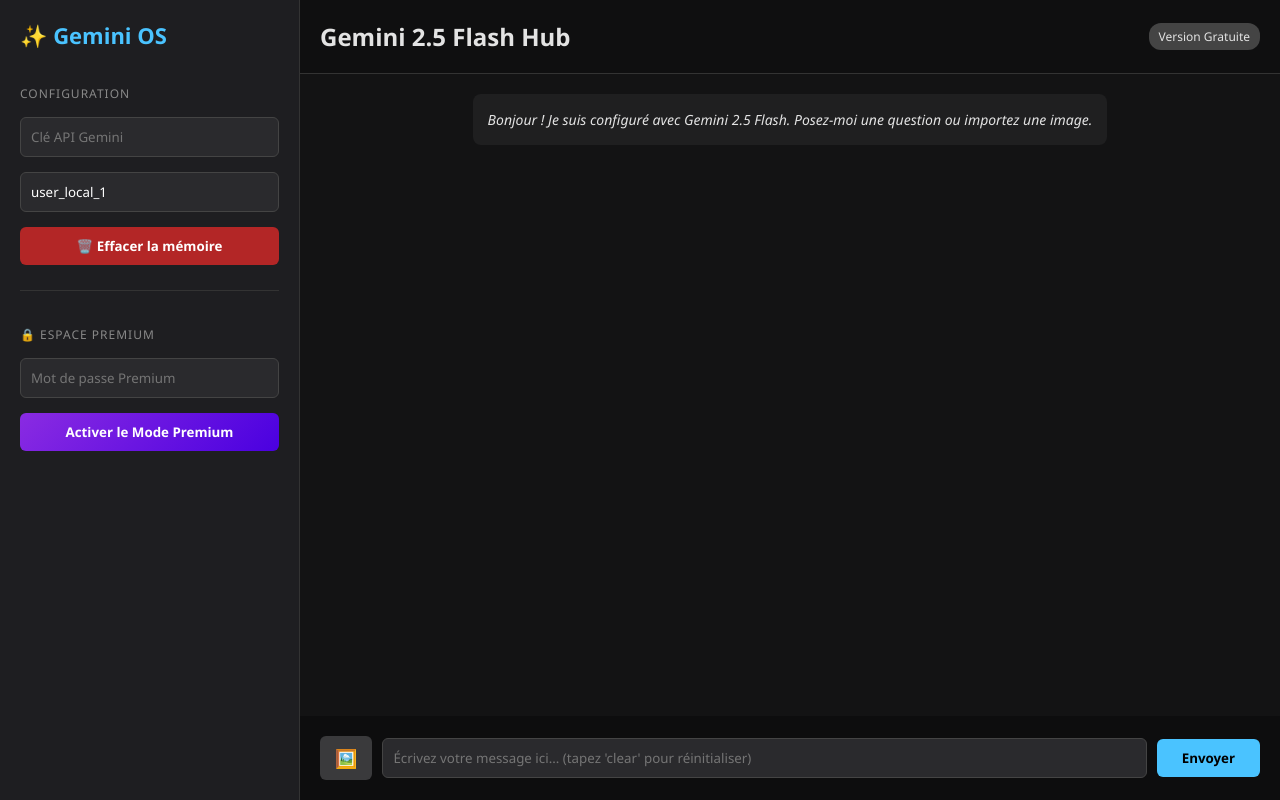
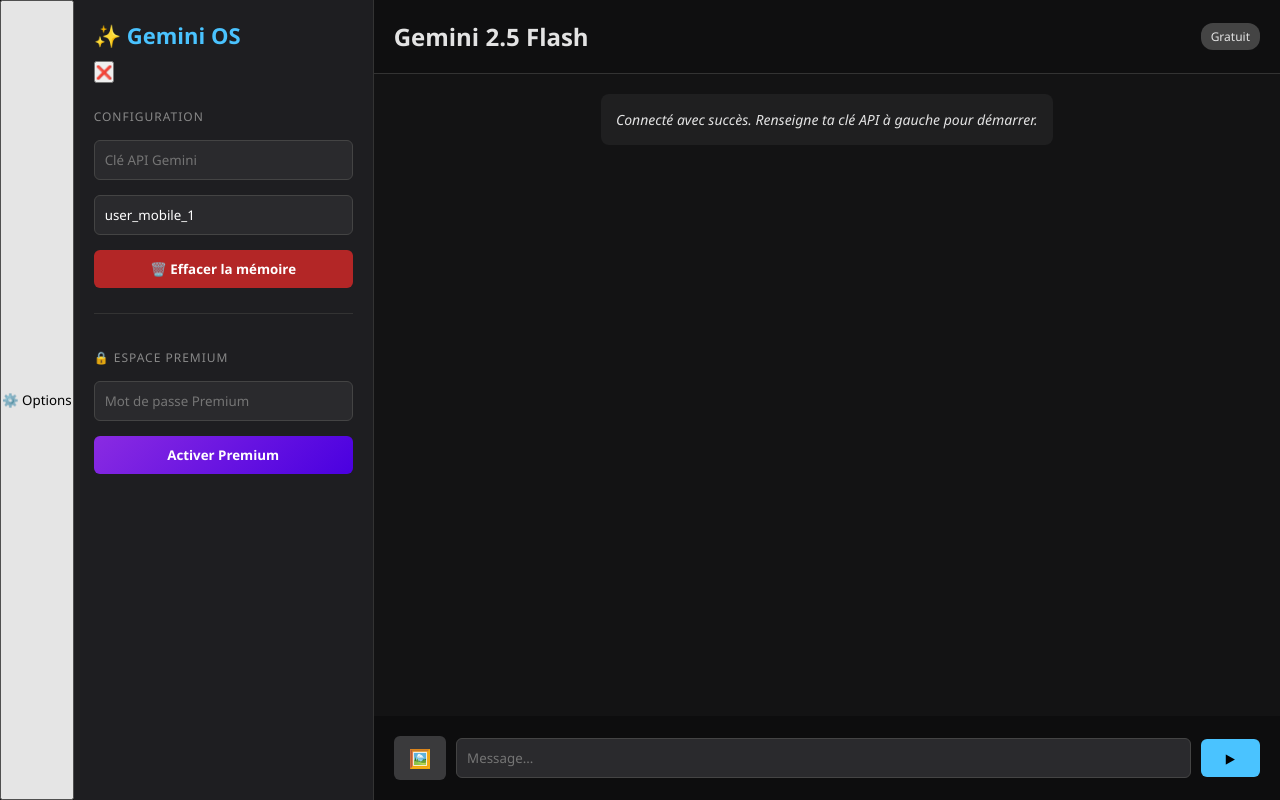
Before and after one commit to chrisst2025-cell/Api_ay, a website: page public/index.html in a window 1280 px wide. Drawn offline with Linux system fonts and the light colour scheme.

Commit message:
Update index.html

```diff
--- a/public/index.html
+++ b/public/index.html
@@ -2,18 +2,25 @@
 <html lang="fr">
 <head>
     <meta charset="UTF-8">
-    <meta name="viewport" content="width=device-width, initial-scale=1.0">
-    <title>AI Premium Workspace - Gemini 2.5</title>
+    <meta name="viewport" content="width=device-width, initial-scale=1.0, maximum-scale=1.0, user-scalable=no">
+    <title>Gemini 2.5 Mobile Hub</title>
     <link rel="stylesheet" href="style.css">
 </head>
 <body>
     <div class="app-container">
-        <aside class="sidebar">
-            <div class="logo">✨ Gemini OS</div>
+        <!-- Bouton pour ouvrir/fermer le menu sur Mobile -->
+        <button class="menu-toggle" onclick="toggleSidebar()">⚙️ Options</button>
+
+        <!-- Barre latérale coulissante -->
+        <aside class="sidebar" id="sidebar">
+            <div class="sidebar-header">
+                <div class="logo">✨ Gemini OS</div>
+                <button class="close-sidebar" onclick="toggleSidebar()">❌</button>
+            </div>
 
             <div class="section-title">Configuration</div>
             <input type="password" id="api-key-input" placeholder="Clé API Gemini">
-            <input type="text" id="uid-input" value="user_local_1" placeholder="Identifiant (UID)">
+            <input type="text" id="uid-input" value="user_mobile_1" placeholder="UID Utilisateur">
 
             <button class="btn btn-danger" onclick="clearMemory()">🗑️ Effacer la mémoire</button>
 
@@ -21,11 +28,10 @@
 
             <div class="section-title">🔒 Espace Premium</div>
             <input type="password" id="premium-pwd" placeholder="Mot de passe Premium">
-            <button class="btn btn-premium" onclick="unlockPremium()">Activer le Mode Premium</button>
+            <button class="btn btn-premium" onclick="unlockPremium()">Activer Premium</button>
 
             <div id="premium-options" class="hidden">
-                <div class="section-title">🎨 Personnalisation Premium</div>
-                <label>Arrière-plan :</label>
+                <div class="section-title">🎨 Thèmes Premium</div>
                 <select id="bg-selector" onchange="changeBackground()">
                     <option value="default">Par défaut</option>
                     <option value="cyberpunk">Cyberpunk Neon</option>
@@ -33,19 +39,20 @@
                     <option value="matrix">Matrix Code</option>
                 </select>
 
-                <div class="section-title">🎵 Ambiance Audio</div>
-                <button class="btn" onclick="toggleAudio()">🎧 Lofi Rain Audio (On/Off)</button>
+                <div class="section-title">🎵 Ambiance</div>
+                <button class="btn" onclick="toggleAudio()">🎧 Musique Lofi (On/Off)</button>
             </div>
         </aside>
 
+        <!-- Zone de discussion principale -->
         <main class="chat-area">
             <div class="chat-header">
-                <h2>Gemini 2.5 Flash Hub</h2>
-                <span id="premium-badge" class="badge">Version Gratuite</span>
+                <h2>Gemini 2.5 Flash</h2>
+                <span id="premium-badge" class="badge">Gratuit</span>
             </div>
 
             <div class="messages-container" id="chat-box">
-                <div class="message system-msg">Bonjour ! Je suis configuré avec Gemini 2.5 Flash. Posez-moi une question ou importez une image.</div>
+                <div class="message system-msg">Connecté avec succès. Renseigne ta clé API à gauche pour démarrer.</div>
             </div>
 
             <div id="image-preview-container" class="hidden">
@@ -57,14 +64,13 @@
                 <label for="image-input" class="attach-btn">🖼️</label>
                 <input type="file" id="image-input" accept="image/*" style="display:none" onchange="previewFile()">
 
-                <input type="text" id="user-prompt" placeholder="Écrivez votre message ici... (tapez 'clear' pour réinitialiser)">
-                <button class="send-btn" onclick="sendMessage()">Envoyer</button>
+                <input type="text" id="user-prompt" placeholder="Message...">
+                <button class="send-btn" onclick="sendMessage()">▶</button>
             </div>
         </main>
     </div>
 
     <audio id="lofi-audio" loop src="https://www.soundhelix.com/examples/mp3/SoundHelix-Song-1.mp3"></audio>
-
     <script src="app.js"></script>
 </body>
 </html>
```
